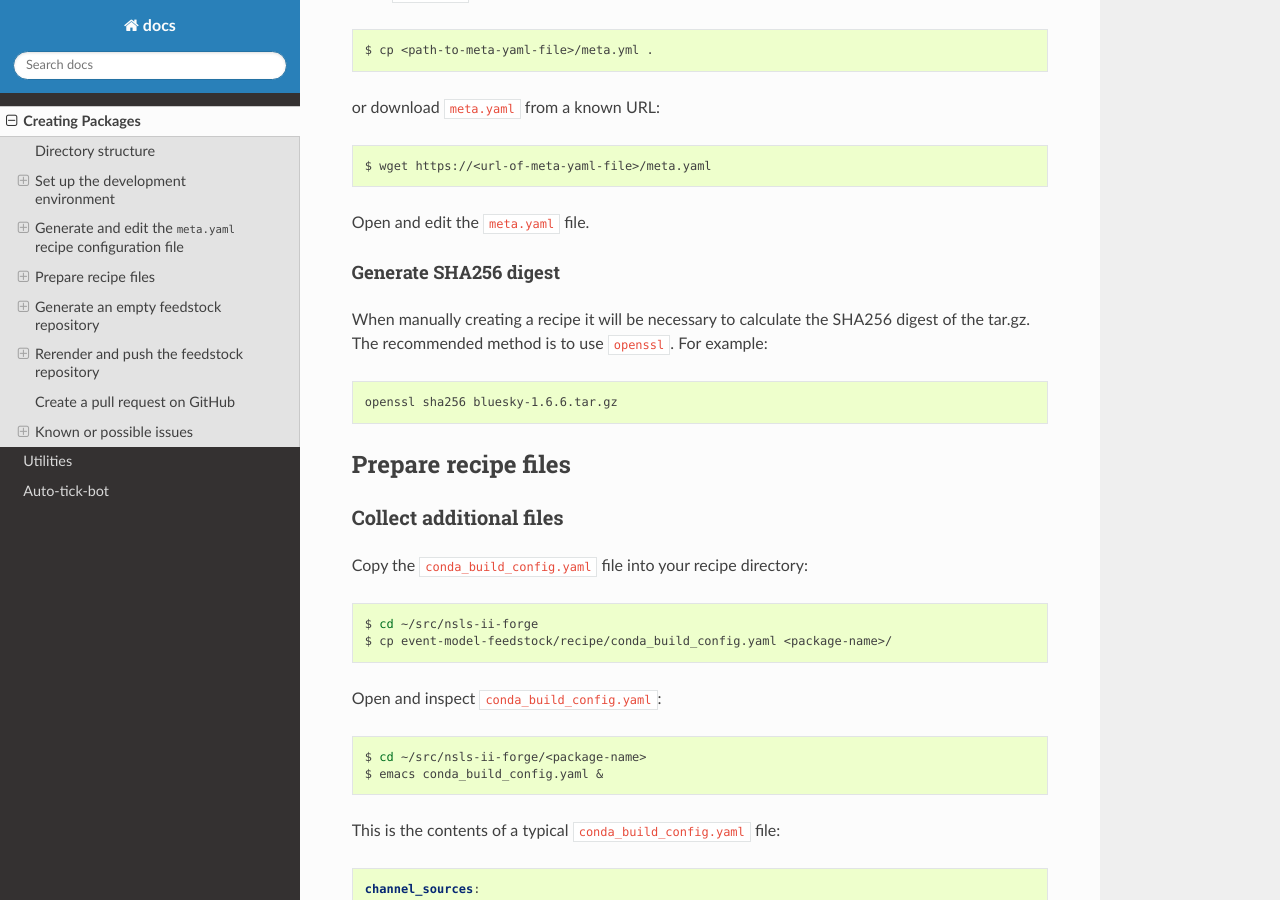
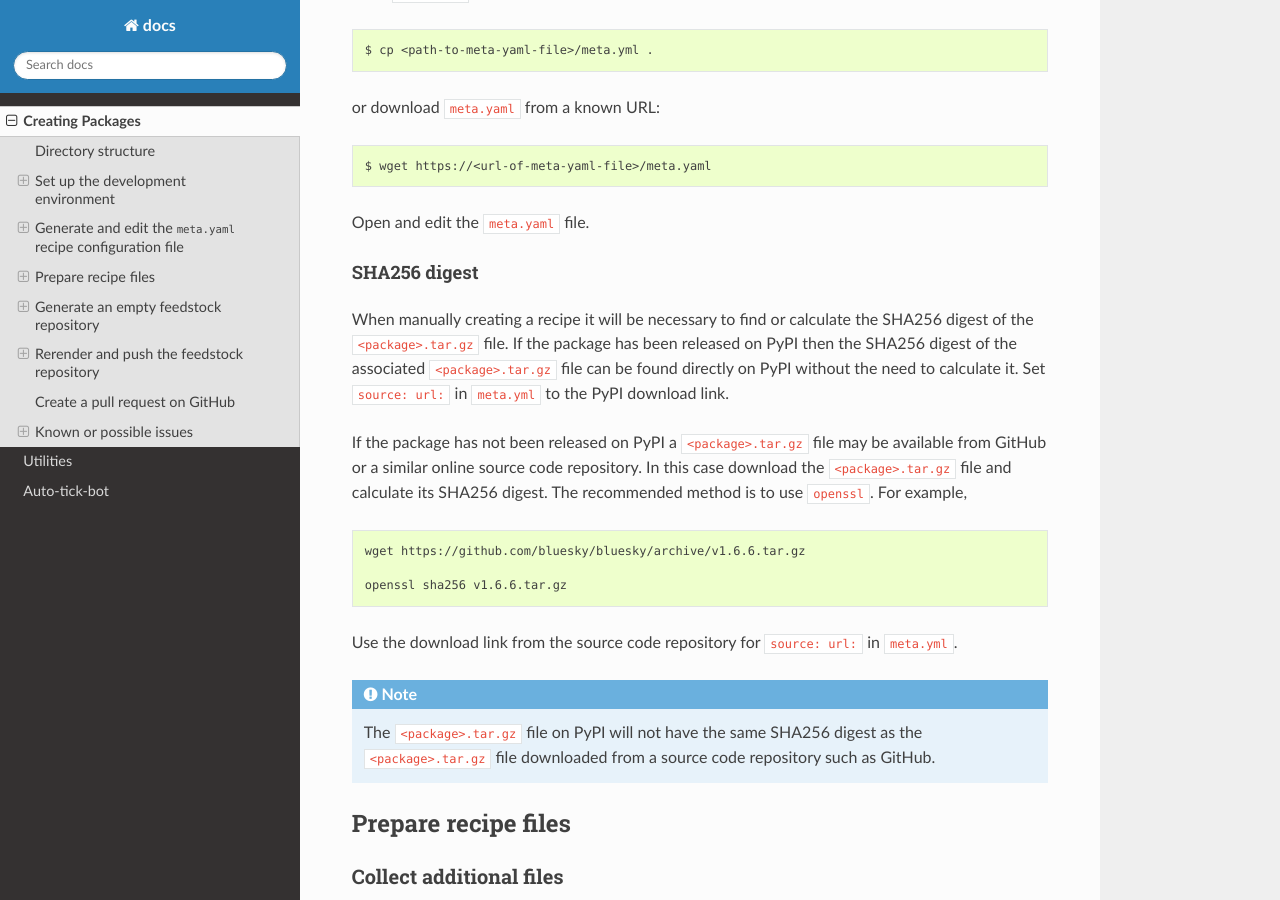
Before and after one commit to nsls-ii-forge/docs, a Sphinx documentation site: the page built from source/creating_packages.rst, in a window 1280 px wide and 900 px high, scrolled down 3622 px. Built offline with Sphinx 7.4.7 and the Read the Docs theme 2.0.0, drawn with Linux system fonts in a browser that asks for light colours.

Commit message:
add instructions for downloading tar.gz files

```diff
--- a/source/creating_packages.rst
+++ b/source/creating_packages.rst
@@ -217,14 +217,32 @@ or download ``meta.yaml`` from a known URL:
 
 Open and edit the ``meta.yaml`` file.
 
-Generate SHA256 digest
-----------------------
-When manually creating a recipe it will be necessary to calculate the SHA256
-digest of the tar.gz. The recommended method is to use ``openssl``. For example:
+SHA256 digest
+-------------
+When manually creating a recipe it will be necessary to find or calculate the
+SHA256 digest of the ``<package>.tar.gz`` file. If the package has been released on
+PyPI then the SHA256 digest of the associated ``<package>.tar.gz`` file can be found
+directly on PyPI without the need to calculate it. Set ``source: url:`` in ``meta.yml``
+to the PyPI download link.
+
+If the package has not been released on PyPI a ``<package>.tar.gz`` file may be
+available from GitHub or a similar online source code repository. In this case
+download the ``<package>.tar.gz`` file and calculate its SHA256 digest. The
+recommended method is to use ``openssl``.
+For example,
 
 .. code-block:: bash
 
-    openssl sha256 bluesky-1.6.6.tar.gz
+    wget https://github.com/bluesky/bluesky/archive/v1.6.6.tar.gz
+
+    openssl sha256 v1.6.6.tar.gz
+
+Use the download link from the source code repository for ``source: url:`` in ``meta.yml``.
+
+.. note::
+
+    The ``<package>.tar.gz`` file on PyPI will not have the same SHA256 digest as the
+    ``<package>.tar.gz`` file downloaded from a source code repository such as GitHub.
 
 ====================
 Prepare recipe files
```
